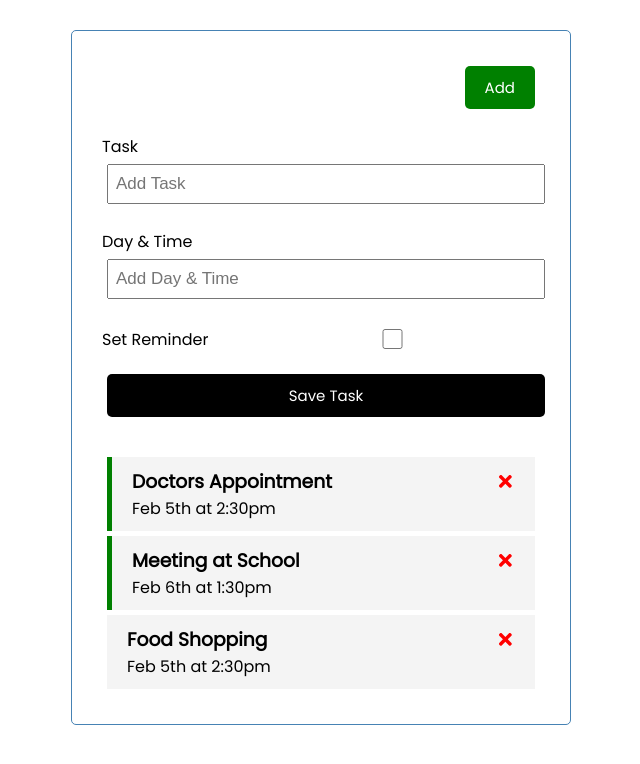
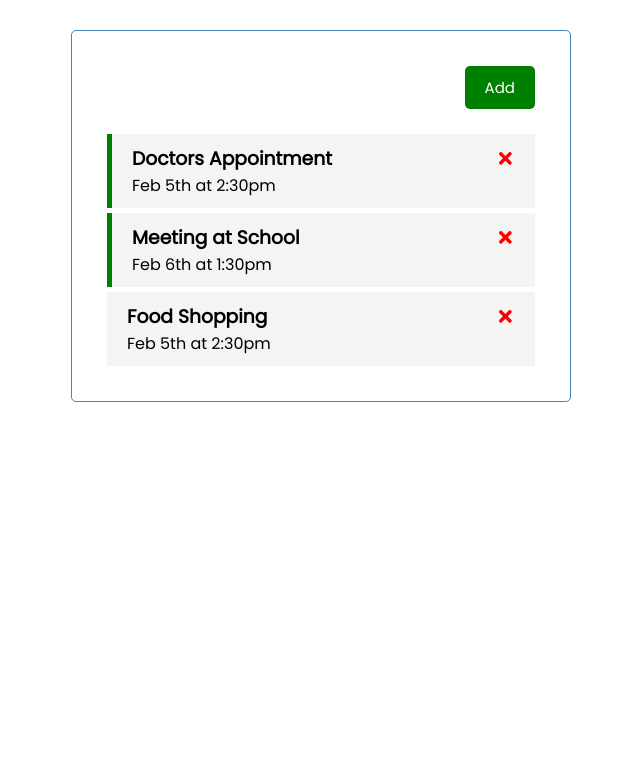
Before and after one commit to jagosia/Full-Stack-Course-LUT, a React (Create React App) app in the folder react/react-app/: page / in a window 1280 px wide. Shown: the top 764 px of the page, without its empty margins (319-959 px from the left). Built offline with nearby package versions, Linux system fonts and the light colour scheme.

Commit message:
add form toggle

```diff
--- a/react/react-app/src/App.js
+++ b/react/react-app/src/App.js
@@ -4,6 +4,7 @@
 import AddTask from './components/AddTask'
 
 const App = () => {
+  const [showAddTask, setShowAddTask] = useState(false)
   const [tasks, setTasks] = useState([
     {
       id: 1,
@@ -47,8 +48,8 @@
 
   return (
     <div className='container'>
-      <Header />
-      <AddTask onAdd={addTask}/>
+      <Header onAdd={() => setShowAddTask(!showAddTask)} showAdd={showAddTask} />
+      {showAddTask && <AddTask onAdd={addTask}/>}
       {tasks.length > 0 ? (
         <Tasks tasks={tasks} onDelete={deleteTask} onToggle={toggleReminder} />
       ) : (
--- a/react/react-app/src/components/Header.js
+++ b/react/react-app/src/components/Header.js
@@ -1,18 +1,15 @@
 import PropTypes from 'prop-types'
 import Button from './Button'
 
-const Header = ({ title }) => {
-  const onClick = () => {
-    console.log('Click')
-  }
-
+const Header = ({ title, onAdd, showAdd }) => {
   return (
     <header className='header'>
       <h1>{title}</h1>
-      <Button color='green' text='Add' onClick={onClick} />
+      <Button color={showAdd ? 'red' : 'green'} text={showAdd ? 'Close' : 'Add'} onClick={onAdd} />
     </header>
-  )
-}
+  );
+};
+
 
 
 Header.defaultProps = {
```
